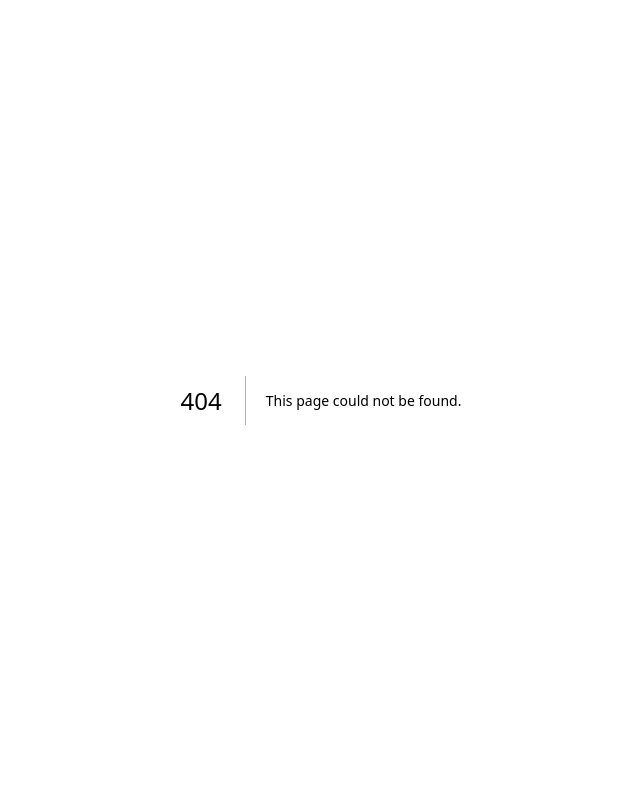
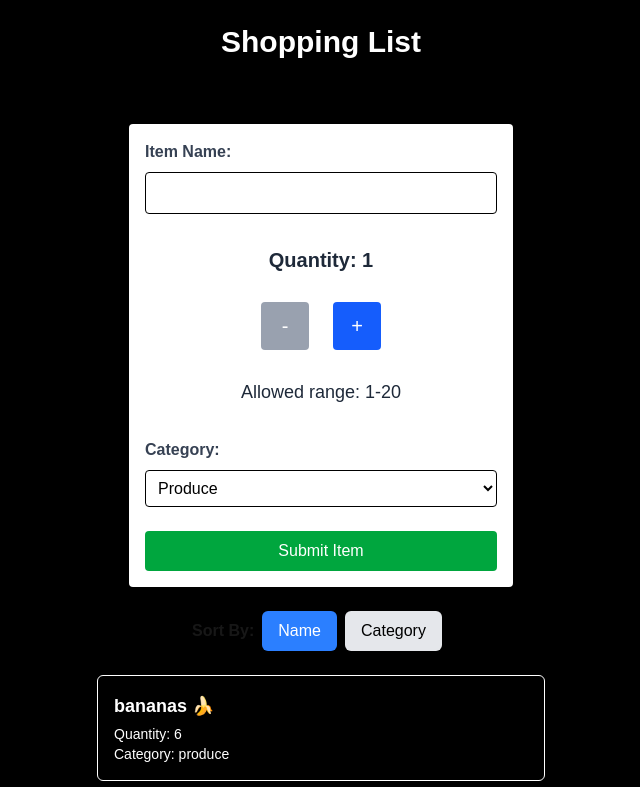
Before and after one commit to Ashawstrand/cprg306-assignments, a Next.js app: page /week-8 in a window 1280 px wide. Before the commit this address had no page. Shown: the top 787 px of the page, without its empty margins (319-959 px from the left). Built offline with nearby package versions, Linux system fonts and the light colour scheme.

Commit message:
created week 8 folder and copied files from week-7 over to week-8

```diff
--- /dev/null
+++ b/app/week-8/item-list.js
@@ -0,0 +1,52 @@
+"use client";
+
+import React, { useState } from 'react';
+import Item from './item';
+
+const ItemList = ({ items }) => {
+const [sortBy, setSortBy] = useState("name");
+
+//sorted copy of items array.
+const sortedItems = [...items].sort((a, b) => {
+  if (sortBy === "name") {
+    return a.name.localeCompare(b.name);
+  }
+  else if (sortBy === "category") {
+    return a.category.localeCompare(b.category);
+  }
+  return 0;
+});
+
+const getButtonStyle = (type) =>
+  `px-4 py-2 rounded-md mr-2 cursor-pointer
+${sortBy === type? "bg-blue-500 text-white hover:bg-blue-400" : "bg-gray-200 text-black hover:bg-gray-50"}`;
+
+return (
+  <div className="max-w-md mx-auto mt-6">
+    <div className="mb-4 flex items-center justify-center space-x-2">
+      <p className="font-bold">Sort By: </p>
+      <button className={getButtonStyle("name")}
+      onClick={() => setSortBy("name")}>
+        Name
+      </button>
+      <button className={getButtonStyle("category")}
+      onClick={() => setSortBy("category")}>
+        Category
+      </button>
+    </div>
+
+    <ul className="max-w-md mx-auto mt-6">
+        {sortedItems.map((item) => (
+          <Item
+            key={item.id}
+            name={item.name}
+            quantity={item.quantity}
+            category={item.category}
+          />
+        ))}
+        </ul>
+      </div>
+);
+};
+
+export default ItemList;
--- /dev/null
+++ b/app/week-8/item.js
@@ -0,0 +1,14 @@
+import React from 'react';
+
+const Item = ({name, quantity, category}) => {
+    return (
+      <li className="bg-black border border-white rounded-md p-4 mb-2">
+        <div className="text-lg font-semibold text-white">{name}</div>
+        <div className="mt-1 text-sm text-white">Quantity: {quantity}</div>
+        <div className="text-sm text-white">Category: {category}</div>
+      </li>
+    );
+};
+
+
+export default Item;
--- /dev/null
+++ b/app/week-8/items.json
@@ -0,0 +1,74 @@
+[
+  {
+    "id": "1h2GJKH12gkHG31h1H",
+    "name": "milk, 4 L 🥛",
+    "quantity": 1,
+    "category": "dairy"
+  },
+  {
+    "id": "2KJH3k2j3H1k2J3K1H",
+    "name": "bread 🍞",
+    "quantity": 2,
+    "category": "bakery"
+  },
+  {
+    "id": "3h2KJH3k2j3H1k2J3",
+    "name": "eggs, dozen 🥚",
+    "quantity": 2,
+    "category": "dairy"
+  },
+  {
+    "id": "4k2J3K1H2GJKH12gk",
+    "name": "bananas 🍌",
+    "quantity": 6,
+    "category": "produce"
+  },
+  {
+    "id": "5H1h1H2KJH3k2j3H",
+    "name": "broccoli 🥦",
+    "quantity": 3,
+    "category": "produce"
+  },
+  {
+    "id": "6H1k2J3K1H2GJKH1",
+    "name": "chicken breasts, 1 kg 🍗",
+    "quantity": 1,
+    "category": "meat"
+  },
+  {
+    "id": "7gkHG31h1H2KJH3k",
+    "name": "pasta sauce 🍝",
+    "quantity": 3,
+    "category": "canned goods"
+  },
+  {
+    "id": "8j3H1k2J3K1H2GJK",
+    "name": "spaghetti, 454 g 🍝",
+    "quantity": 2,
+    "category": "dry goods"
+  },
+  {
+    "id": "9H12gkHG31h1H2KJ",
+    "name": "toilet paper, 12 pack 🧻",
+    "quantity": 1,
+    "category": "household"
+  },
+  {
+    "id": "10H3k2j3H1k2J3K1",
+    "name": "paper towels, 6 pack",
+    "quantity": 1,
+    "category": "household"
+  },
+  {
+    "id": "11k2J3K1H2GJKH12",
+    "name": "dish soap 🍽️",
+    "quantity": 1,
+    "category": "household"
+  },
+  {
+    "id": "12GJKH12gkHG31h1",
+    "name": "hand soap 🧼",
+    "quantity": 4,
+    "category": "household"
+  }
+]
--- /dev/null
+++ b/app/week-8/new-item.js
@@ -0,0 +1,87 @@
+'use client';
+
+import { useState } from "react";
+
+export default function NewItem({ onAddItem }) {
+
+    //state variables for storing fields
+    const [name, setName] = useState("");
+    const [quantity, setQuantity] = useState(1);
+    const [category, setCategory] = useState("produce");
+
+    //function that increases quantity
+    const increment = () => {
+        setQuantity((prev) => Math.min(prev + 1, 20));
+    };
+
+    //function that decreases quantity
+    const decrement = () => {
+        setQuantity((prev) => Math.max(prev - 1, 1));
+    }
+
+    //form submission handler, prevents default form submission
+    const handleSubmit = (e) => {
+        e.preventDefault();
+
+
+    //create item object with state values
+    const item = {
+        id: Math.random().toString(36).substr(2,9),
+        name,
+        quantity,
+        category
+    };
+
+    //onAddItem prop function
+    onAddItem(item);
+
+    //Reset Form to initial values
+    setName("");
+    setQuantity(1);
+    setCategory("produce");
+
+};
+
+    return (
+        <form onSubmit={handleSubmit} className="bg-white mx-auto max-w-sm mt-16 p-4 rounded shadow">
+            <label className="block mb-2 text-gray-700 font-bold">Item Name:</label>
+            <input
+                type="text"
+                value={name}
+                onChange={(e) => setName(e.target.value)}
+                className="w-full p-2 border text-black rounded mb-4"
+                required
+            />
+
+            <p className="text-gray-800 font-bold text-xl text-center m-4">Quantity: {quantity}</p>
+            <div className="flex justify-center">
+            <button type="button" className="bg-gray-400 m-3 text-xl text-white h-12 w-12 rounded hover:bg-gray-300" onClick={decrement}>-</button>
+            <button type="button" className="bg-blue-600 m-3 text-xl text-white h-12 w-12 rounded hover:bg-blue-500" onClick={increment}>+</button>
+            </div>
+            <p className="text-gray-800 text-lg text-center m-4 mb-8">Allowed range: 1-20</p>
+
+            <label className="block mb-2 text-gray-700 font-bold">Category:</label>
+            <select
+                value={category}
+                onChange={(e) => setCategory(e.target.value)}
+                className="w-full p-2 border rounded text-black mb-6">
+
+                <option value="produce">Produce</option>
+                <option value="dairy">Dairy</option>
+                <option value="bakery">Bakery</option>
+                <option value="meat">Meat</option>
+                <option value="frozen">Frozen Foods</option>
+                <option value="canned">Canned Goods</option>
+                <option value="dry">Dry Goods</option>
+                <option value="beverages">Beverages</option>
+                <option value="snacks">Snacks</option>
+                <option value="household">Household</option>
+                <option value="other">Other</option>
+                </select>
+
+            <button type="submit" className="w-full bg-green-600 text-white py-2 rounded hover:bg-green-500">
+                Submit Item
+            </button>
+        </form>
+    );
+}
--- /dev/null
+++ b/app/week-8/page.js
@@ -0,0 +1,27 @@
+'use client';
+
+import React, { useState } from 'react';
+import NewItem from './new-item';
+import ItemList from "./item-list";
+import itemsData from './items.json';
+
+const Page = () => {
+
+  const [items, setItems] = useState(itemsData);
+
+  const handleAddItem = (newItem) => {
+    setItems((prevItems) => [...prevItems, newItem]);
+  };
+
+  return (
+      <div className="min-h-screen bg-black p-6">
+        <h1 className="text-3xl font-bold text-center text-white mb-6">
+            Shopping List
+        </h1>
+        <NewItem onAddItem={handleAddItem} />
+        <ItemList items={items} />
+      </div>
+    );
+};
+
+export default Page;
```
